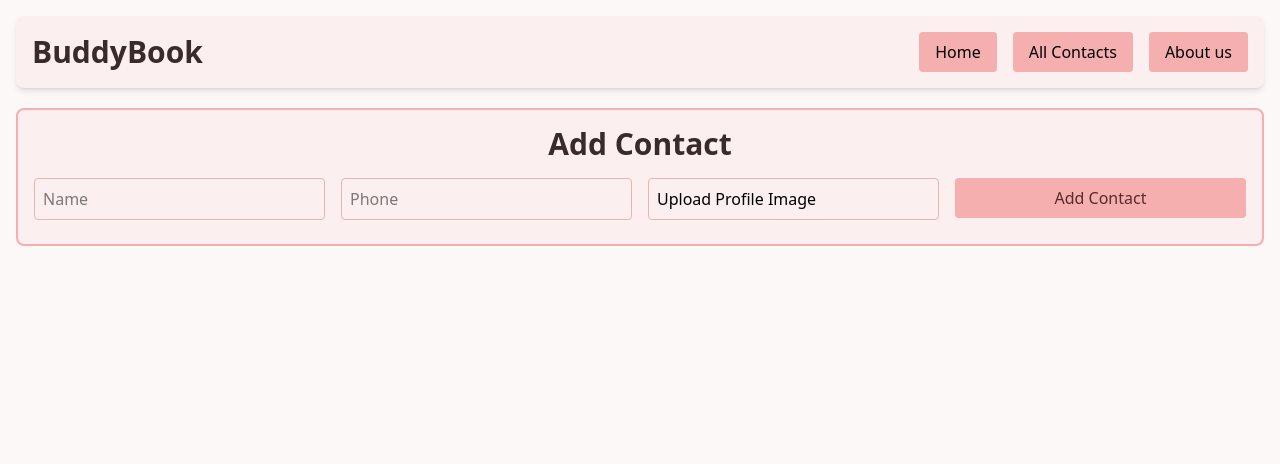
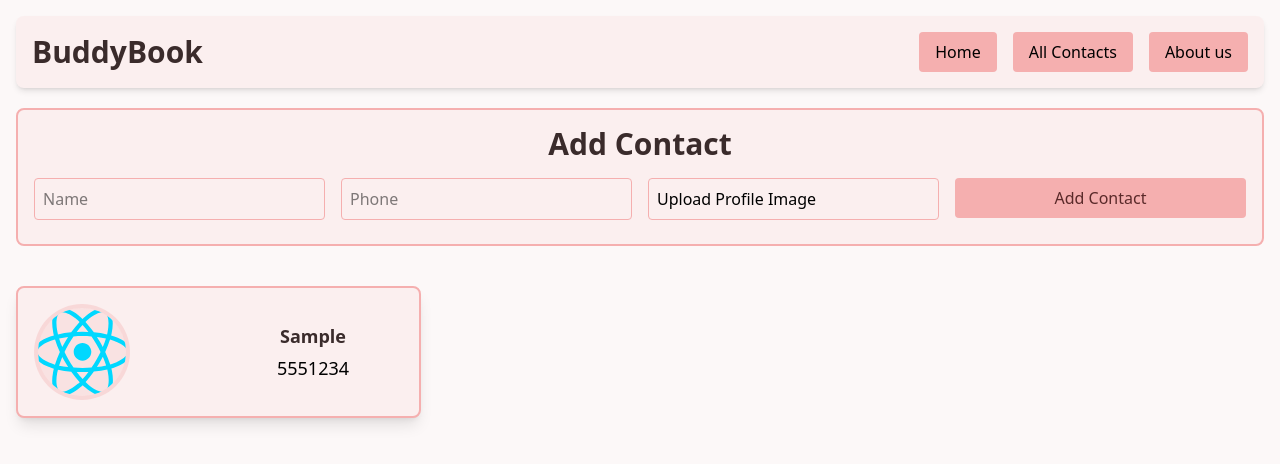
Before and after one commit to AlokKumarYadav2410/buddy-book, a React (Vite) app: page / in a window 1280 px wide. Both pictures are taken after typing "Sample", "5551234" into the empty fields and a click on the button "Add Contact". Shown: the top 464 px of the page. Built offline with nearby package versions, Linux system fonts and the light colour scheme.

Commit message:
Added localStorage and card elements

```diff
--- /dev/null
+++ b/src/Components/ContactCard/ContactCard.jsx
@@ -0,0 +1,22 @@
+import React from 'react'
+import react from '../../assets/react.svg'
+
+const ContactCard = ({ name, phone, image }) => {
+    return (
+        <div className="grid grid-cols-2 justify-between items-center bg-(--bg-card) hover:bg-(--bg-main) p-4 rounded-lg shadow-lg gap-2 w-full overflow-hidden hover:scale-105 transition-all duration-300 border-2 border-(--btn-main) cursor-pointer">
+            <div className="w-24 h-24 cursor-pointer rounded-full bg-(--btn-main)/20 border-4 border-(--btn-main)/20 overflow-hidden hover:border-(--btn-main) hover:scale-110 transition-all duration-500">
+                <img
+                    src={image ? image : react}
+                    alt={name}
+                    className="w-full h-full object-cover"
+                />
+            </div>
+            <div className="text-center">
+                <h2 className="text-lg font-bold text-(--text-main) wrap-break-word">{name}</h2>
+                <p className="text-lg text-(--text-sec) mt-1 wrap-break-word">{phone}</p>
+            </div>
+        </div>
+    )
+}
+
+export default ContactCard
--- a/src/Components/ContactForm/ContactForm.jsx
+++ b/src/Components/ContactForm/ContactForm.jsx
@@ -77,6 +77,15 @@ const ContactForm = () => {
                     />
                 )}
             </form>
+
+            <div className='grid grid-cols-1 sm:grid-cols-2 lg:grid-cols-3 gap-4 w-full auto-rows-fr'>
+                {data.length > 0 && (
+                    data.map((contact, idx) => (
+                        <ContactCard key={idx} name={contact.name} phone={contact.phone} image={contact.image} />
+                    ))
+                )}
+            </div>
+
         </div>
     )
 }
```
